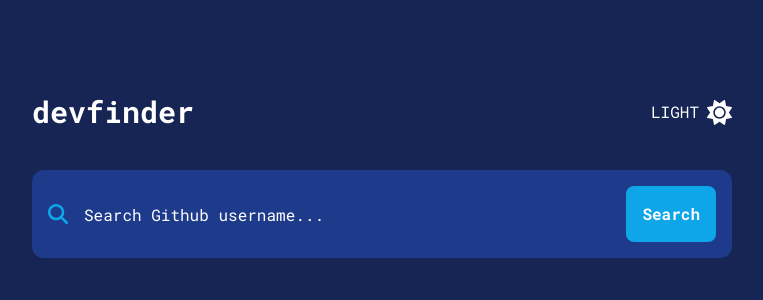
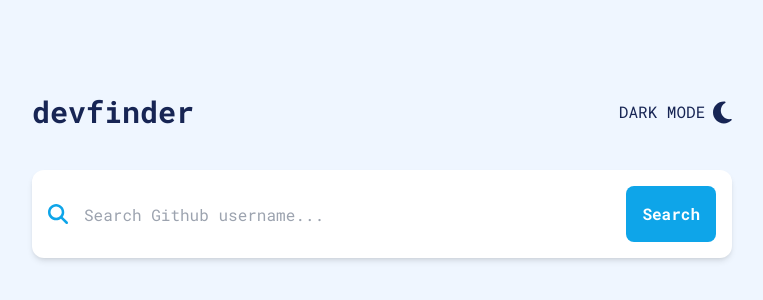
Before and after one commit to bluuweb/frontendmentor-github-user-search-next-tailwind, a Next.js app: page / in a window 1280 px wide. Shown: the part 212-512 px from the top of the page, without its empty margins (258-1021 px from the left). Built offline with nearby package versions, Linux system fonts and the light colour scheme.

Commit message:
dia 3 finish

```diff
--- a/src/app/layout.tsx
+++ b/src/app/layout.tsx
@@ -19,9 +19,12 @@ export default function RootLayout({
   children: React.ReactNode;
 }) {
   return (
-    <html lang="en">
+    <html
+      lang="en"
+      className=""
+    >
       <body className={robotoMono.className}>
-        <div className="grid min-h-screen place-content-center bg-blue-950 px-4">
+        <div className="grid min-h-screen place-content-center bg-blue-50 px-4 dark:bg-blue-950">
           <div className="sm:w-[500px] md:w-[600px] lg:w-[700px]">
             <Navbar />
             {children}
--- a/src/components/FormSearchUser.tsx
+++ b/src/components/FormSearchUser.tsx
@@ -15,7 +15,7 @@ const FormSearchUser = ({ getUser }: Props) => {
   return (
     <form
       onSubmit={handleSubmit}
-      className="mb-6 flex flex-wrap items-center gap-2 rounded-xl bg-blue-900 p-4"
+      className="mb-6 flex flex-wrap items-center gap-2 rounded-xl bg-white p-4 shadow-md dark:bg-blue-900 dark:shadow-none"
     >
       <span className="min-w-[20px]">
         <SearchIcon className="fill-sky-500" />
@@ -24,7 +24,7 @@ const FormSearchUser = ({ getUser }: Props) => {
         name="username"
         type="text"
         placeholder="Search Github username..."
-        className="h-14 flex-1 rounded-lg bg-transparent p-2 text-white placeholder:text-white focus:outline-none focus:ring-2 focus:ring-sky-500"
+        className="h-14 flex-1 rounded-lg bg-transparent p-2 focus:outline-none focus:ring-2 focus:ring-sky-500 dark:text-white dark:placeholder:text-white"
       />
       <button className="rounded-lg bg-sky-500 px-4 py-4 font-bold text-white">
         Search
--- a/src/components/Navbar.tsx
+++ b/src/components/Navbar.tsx
@@ -1,16 +1,63 @@
+"use client";
+
 import SunIcon from "@/components/icons/SunIcon";
+import MoonIcon from "@/components/icons/MoonIcon";
+import { useEffect, useState } from "react";
+
+const initialThemeState = () => {
+  if (localStorage.getItem("theme")) {
+    return localStorage.getItem("theme") as "light" | "dark";
+  }
+  return window.matchMedia("(prefers-color-scheme: dark)").matches
+    ? "dark"
+    : "light";
+};
+
+// const initialThemeState = localStorage.getItem("theme")
+//   ? (localStorage.getItem("theme") as "light" | "dark")
+//   : window.matchMedia("(prefers-color-scheme: dark)").matches
+//   ? "dark"
+//   : "light";
+
+console.log(window.matchMedia("(prefers-color-scheme: dark)").matches);
 
 const Navbar = () => {
+  const [theme, setTheme] = useState<"light" | "dark">(initialThemeState);
+
+  useEffect(() => {
+    if (theme === "dark") {
+      document.documentElement.classList.add("dark");
+    } else {
+      document.documentElement.classList.remove("dark");
+    }
+    localStorage.setItem("theme", theme);
+  }, [theme]);
+
+  const handleTheme = () => {
+    setTheme(theme === "light" ? "dark" : "light");
+  };
+
   return (
     <header className="mb-10 flex items-center space-x-2">
-      <h1 className="flex-grow text-3xl font-bold text-white">devfinder</h1>
+      <h1 className="flex-grow text-3xl font-bold text-blue-950 dark:text-white">
+        devfinder
+      </h1>
 
-      <span className="uppercase text-white">Light</span>
-      <button>
-        <SunIcon
-          className="fill-white"
-          width={25}
-        />
+      <span className="uppercase text-blue-950 dark:text-white">
+        {theme === "light" ? "dark mode" : "light mode"}
+      </span>
+      <button onClick={handleTheme}>
+        {theme === "light" ? (
+          <MoonIcon
+            className="fill-blue-950 dark:fill-white"
+            height={25}
+          />
+        ) : (
+          <SunIcon
+            className="fill-blue-950 dark:fill-white"
+            width={25}
+          />
+        )}
       </button>
     </header>
   );
--- a/src/components/UserCardInfo.tsx
+++ b/src/components/UserCardInfo.tsx
@@ -21,7 +21,7 @@ function valideURL(url: string) {
 
 const UserCardInfo = ({ user }: Props) => {
   return (
-    <article className="grid-areas rounded-xl bg-blue-900 p-4 text-white">
+    <article className="grid-areas rounded-xl bg-white p-4 shadow-md dark:bg-blue-900 dark:text-white dark:shadow-none">
       <div className="section-logo mr-3 grid h-24 w-24 place-content-center overflow-hidden rounded-full bg-gray-200 p-1 lg:mx-auto">
         <Image
           src={user.avatar_url}
@@ -46,7 +46,7 @@ const UserCardInfo = ({ user }: Props) => {
       <p className="section-description mt-8 leading-loose">
         {user.bio || "Sin user bio"}
       </p>
-      <div className="section-number mt-4 flex justify-around rounded-xl bg-blue-950 p-8 text-center">
+      <div className="section-number mt-4 flex justify-around rounded-xl bg-blue-50 p-8 text-center text-blue-950 dark:bg-blue-950 dark:text-white">
         <article>
           <p>Repos</p>
           <p className="text-xl font-bold">{user.public_repos}</p>
@@ -64,7 +64,7 @@ const UserCardInfo = ({ user }: Props) => {
         <article className="flex space-x-2">
           <i>
             <LocationIcon
-              className="h-full w-full fill-white"
+              className="h-full w-full fill-blue-950 dark:fill-white"
               width={"1rem"}
             />
           </i>
@@ -73,7 +73,7 @@ const UserCardInfo = ({ user }: Props) => {
         <article className="flex space-x-2">
           <i>
             <LinkIcon
-              className="h-full w-full fill-white"
+              className="h-full w-full fill-blue-950 dark:fill-white"
               width={"1rem"}
             />
           </i>
@@ -87,7 +87,7 @@ const UserCardInfo = ({ user }: Props) => {
         <article className="flex space-x-2">
           <i>
             <TwitterIcon
-              className="h-full w-full fill-white"
+              className="h-full w-full fill-blue-950 dark:fill-white"
               width={"1rem"}
             />
           </i>
@@ -98,7 +98,7 @@ const UserCardInfo = ({ user }: Props) => {
         <article className="flex space-x-2">
           <i>
             <BuldingIcon
-              className="h-full w-full fill-white"
+              className="h-full w-full fill-blue-950 dark:fill-white"
               width={"1rem"}
             />
           </i>
--- a/tailwind.config.js
+++ b/tailwind.config.js
@@ -1,18 +1,19 @@
 /** @type {import('tailwindcss').Config} */
 module.exports = {
   content: [
-    './src/pages/**/*.{js,ts,jsx,tsx,mdx}',
-    './src/components/**/*.{js,ts,jsx,tsx,mdx}',
-    './src/app/**/*.{js,ts,jsx,tsx,mdx}',
+    "./src/pages/**/*.{js,ts,jsx,tsx,mdx}",
+    "./src/components/**/*.{js,ts,jsx,tsx,mdx}",
+    "./src/app/**/*.{js,ts,jsx,tsx,mdx}",
   ],
   theme: {
     extend: {
       backgroundImage: {
-        'gradient-radial': 'radial-gradient(var(--tw-gradient-stops))',
-        'gradient-conic':
-          'conic-gradient(from 180deg at 50% 50%, var(--tw-gradient-stops))',
+        "gradient-radial": "radial-gradient(var(--tw-gradient-stops))",
+        "gradient-conic":
+          "conic-gradient(from 180deg at 50% 50%, var(--tw-gradient-stops))",
       },
     },
   },
   plugins: [],
-}
+  darkMode: "class",
+};
```
